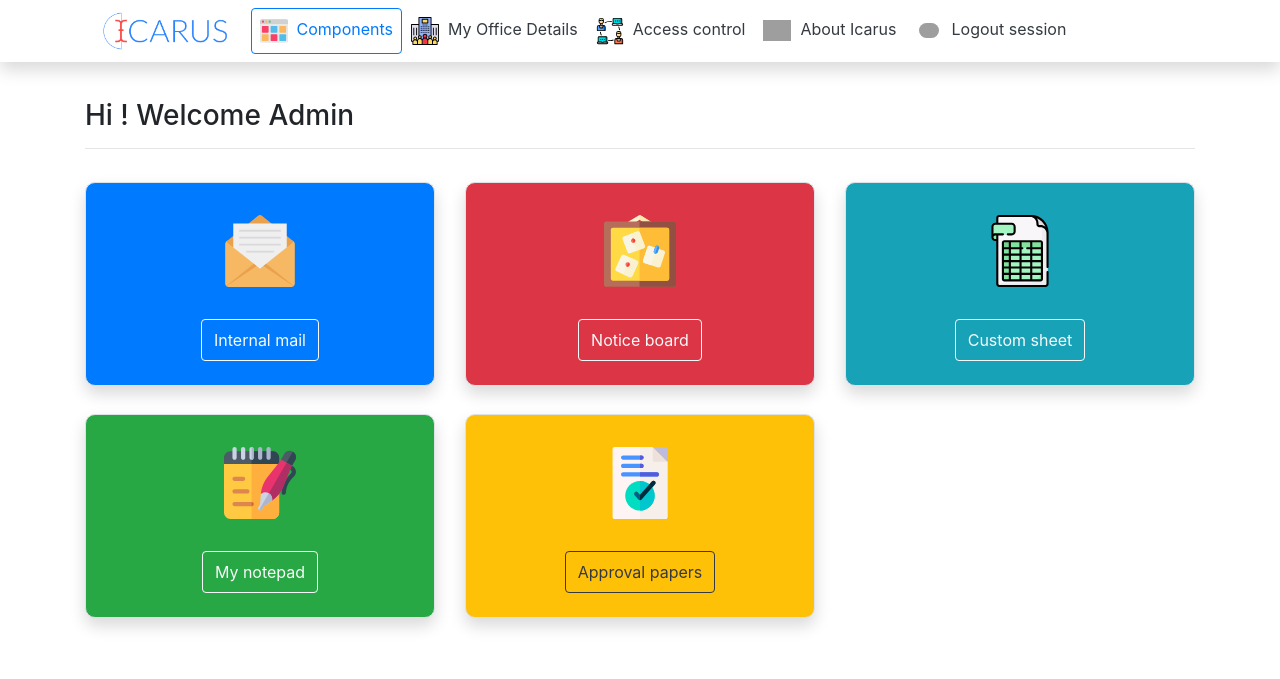
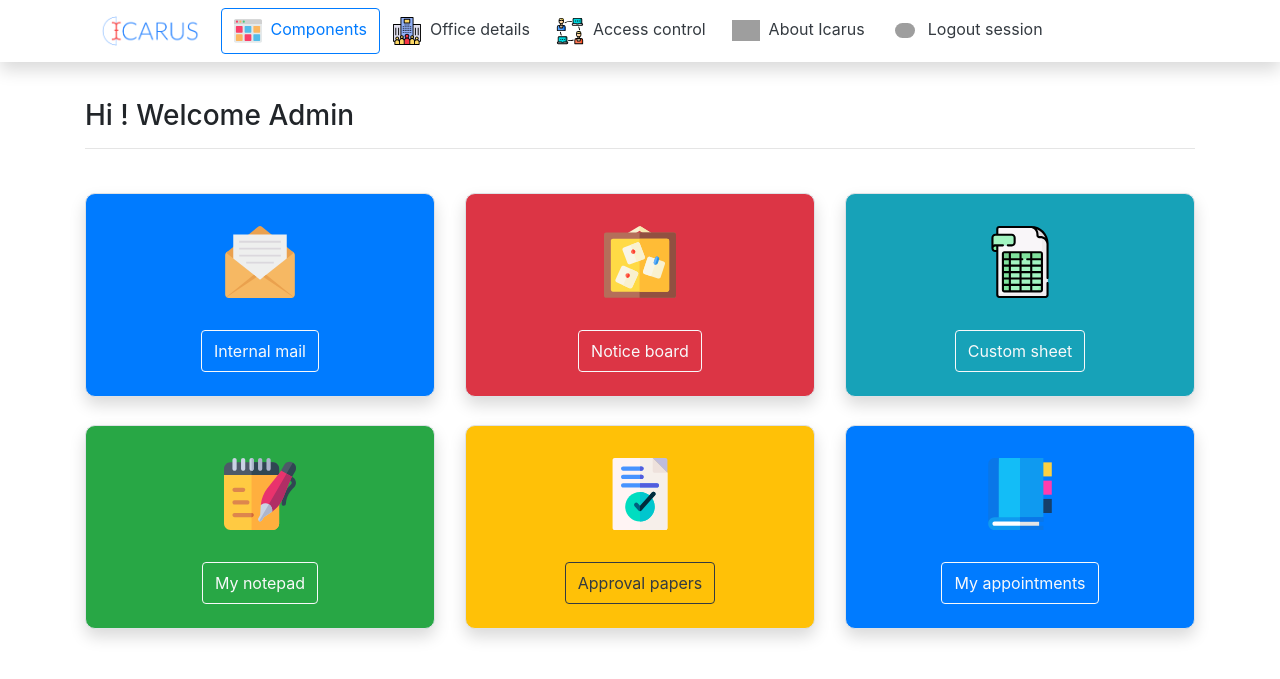
Before and after one commit to Arvin-Software/Icarus, a PHP site: page /admin/index.php in a window 1280 px wide. Shown: the top 679 px of the page. Run offline with PHP 8.4, Linux system fonts and the light colour scheme; the visitor is signed in with stand-in values (Sample User, id 1); some libraries are stand-ins or nearby versions; grey boxes are pictures that could not be loaded.

Commit message:
interface improvements

```diff
--- a/admin/about.php
+++ b/admin/about.php
@@ -4,6 +4,7 @@ include '../header.php';
 ?>
 <br>
 <br>
+<div class="container-fluid" style="overflow:auto; height: 85vh;">
 <div class="container">
 <img src="../images/icaruslogo1ba.png" alt="Valai Logo" style="width: 300px;">
 <br>
@@ -57,3 +58,4 @@ include '../header.php';
 <h6 class="text-center">Components like bootstrap, jquery and other products used in this project are the copyright of the respective owners.</h6>
 <h6 class="text-center">&copy; 2021 Icarus Project. All Rights Reserved.</h6>
 </div>
+</div>
--- a/admin/index.php
+++ b/admin/index.php
@@ -5,9 +5,9 @@ include '../header.php';
 <br>
 <div class="container" style="margin-top: 1%;">
     <h3>Hi ! Welcome Admin</h3><hr>
-    <div class="row" style="margin-top: 3%;">
+    <div class="row" style="margin-top: 1%;">
         <div class="col-lg-4">
-            <div class=" p-4 border text-center bor-ten shadow bg-primary">
+            <div class=" p-4 border text-center bor-ten shadow bg-primary" style="margin-top: 8%;">
                 <img src="../images/email.svg" alt="email" class="p-2" style="width: 88px;">
 
                 <br><br>
@@ -15,14 +15,14 @@ include '../header.php';
             </div>
         </div>
         <div class="col-lg-4">
-            <div class=" p-4 border text-center bor-ten shadow bg-danger">
+            <div class=" p-4 border text-center bor-ten shadow bg-danger" style="margin-top: 8%;">
                 <img src="../images/board.svg" alt="email" class="p-2" style="width: 88px;">
                 <br><br>
                 <a href="mail.php" class="btn btn-outline-light">Notice board</a>
             </div>
         </div>
         <div class="col-lg-4">
-            <div class=" p-4 border text-center bor-ten shadow bg-info">
+            <div class=" p-4 border text-center bor-ten shadow bg-info" style="margin-top: 8%;">
                 <img src="../images/spreadsheet.svg" alt="email" class="p-2" style="width: 88px;">
                 <br><br>
                 <a href="mail.php" class="btn btn-outline-light">Custom sheet</a>
@@ -42,5 +42,12 @@ include '../header.php';
                 <a href="mail.php" class="btn btn-outline-dark">Approval papers</a>
             </div>
         </div>
+        <div class="col-lg-4">
+            <div class="p-4 border text-center bor-ten shadow bg-primary" style="margin-top: 8%;">
+                <img src="../images/appointmentbook.svg" alt="email" class="p-2" style="width: 88px;">
+                <br><br>
+                <a href="mail.php" class="btn btn-outline-light">My appointments</a>
+            </div>
+        </div>
     </div>
 </div>
--- a/header.php
+++ b/header.php
@@ -121,7 +121,7 @@
     <?php
         include 'primarynav.php';
     ?>
-    <div class="container-fluid">
+    <div class="container-fluid" >
         <?php
         }
         ?>
--- a/primarynav.php
+++ b/primarynav.php
@@ -3,7 +3,7 @@ echo '<div class="bg-white shadow">';
 echo '<div class=" container">';
 echo '<nav class="navbar navbar-expand-lg navbar-light">
   <!-- Brand -->
-  <img src="/icarus/images/icaruslogo1ba.png" class="mx-auto d-block" style="background-color: #fff; width: 128px;" alt="logo">
+  <img src="/icarus/images/icaruslogo1ba.png" class="mx-auto d-block" style="background-color: #fff; width: 98px;" alt="logo">
   <!-- Toggler/collapsibe Button -->
   <button class="navbar-toggler bg-white" type="button" data-toggle="collapse" data-target="#collapsibleNavbar">
     <span class="navbar-toggler-icon"></span>
@@ -12,34 +12,34 @@ echo '<nav class="navbar navbar-expand-lg navbar-light">
     <ul class="navbar-nav">';
     echo '<li class="nav-item">';
       if($mainnav=="components"){
-        echo '<a class="btn-nav nav-item nav-link btn text-left bor-five btn-outline-primary  bor-none text-primary" href="index.php"><img src="/icarus/images/modules.svg" class="" style="width: 28px;">&nbsp;&nbsp;Components</a>';
+        echo '<a class="btn text-left btn-outline-primary  bor-none" href="index.php"><img src="/icarus/images/modules.svg" class="" style="width: 28px;">&nbsp;&nbsp;Components</a>';
       }else{
-        echo '<a class="btn-nav nav-item nav-link btn text-left bor-five text-dark bor-none" href="index.php"><img src="/icarus/images/modules.svg" class="" style="width: 28px;">&nbsp;&nbsp;Components</a>';
+        echo '<a class="btn text-left text-dark bor-none" href="index.php"><img src="/icarus/images/modules.svg" class="" style="width: 28px;">&nbsp;&nbsp;Components</a>';
       }
       echo '</li><li class="nav-item">';
         if($mainnav=="comp"){
-            echo '<a class="btn-nav nav-item nav-link btn text-left bor-five btn-outline-primary  bor-none text-primary" href="company.php"><img src="/icarus/images/enterprise.svg" class="" style="width: 28px;">&nbsp;&nbsp;My Office Details</a>';
+            echo '<a class="btn text-left btn-outline-primary  bor-none" href="company.php"><img src="/icarus/images/enterprise.svg" class="" style="width: 28px;">&nbsp;&nbsp;Office details</a>';
         }else{
-            echo '<a class="btn-nav nav-item nav-link btn text-left bor-five text-dark btn-bb bor-none" href="company.php"><img src="/icarus/images/enterprise.svg" class="" style="width: 28px;">&nbsp;&nbsp;My Office Details</a>';
+            echo '<a class="btn text-left text-dark btn-bb bor-none" href="company.php"><img src="/icarus/images/enterprise.svg" class="" style="width: 28px;">&nbsp;&nbsp;Office details</a>';
         }
       echo '</li><li class="nav-item">';
       if($mainnav=="access"){
-        echo '<a class="btn-nav nav-item nav-link btn text-left bor-five btn-outline-primary  bor-none text-primary" href="pursoft.php"><img src="/icarus/images/connection.svg" class="" style="width: 28px;">&nbsp;&nbsp;Access control</a>';
+        echo '<a class="btn text-left btn-outline-primary  bor-none" href="pursoft.php"><img src="/icarus/images/connection.svg" class="" style="width: 28px;">&nbsp;&nbsp;Access control</a>';
       }else{
-        echo '<a class="btn-nav nav-item nav-link btn text-left bor-five text-dark bor-none" href="pursoft.php"><img src="/icarus/images/connection.svg" class="" style="width: 28px;">&nbsp;&nbsp;Access control</a>';
+        echo '<a class="btn text-left text-dark bor-none" href="pursoft.php"><img src="/icarus/images/connection.svg" class="" style="width: 28px;">&nbsp;&nbsp;Access control</a>';
       }
 
       echo '</li><li class="nav-item">';
       if($mainnav=="about"){
-        echo '<a class="btn-nav nav-item nav-link btn text-left bor-five btn-outline-primary  bor-none text-primary" href="about.php"><img src="/valainet/images/info.svg" class="" style="width: 28px;">&nbsp;&nbsp;About Icarus</a>';
+        echo '<a class="btn text-left btn-outline-primary  bor-none" href="about.php"><img src="/valainet/images/info.svg" class="" style="width: 28px;">&nbsp;&nbsp;About Icarus</a>';
       }else{
-        echo '<a class="btn-nav nav-item nav-link btn text-left bor-five text-dark bor-none" href="about.php"><img src="/valainet/images/info.svg" class="" style="width: 28px;">&nbsp;&nbsp;About Icarus</a>';
+        echo '<a class="btn text-left text-dark bor-none" href="about.php"><img src="/valainet/images/info.svg" class="" style="width: 28px;">&nbsp;&nbsp;About Icarus</a>';
       }
       echo '</li><li class="nav-item">';
       if($mainnav=="logout"){
-        echo '<a class="btn-nav nav-item nav-link btn text-left bor-five btn-outline-primary  bor-none text-primary" href="../loginhandle/logout.php"><img src="/valainet/images/logout.svg" class=" bg-white bor-twen p-1" style="width: 28px;">&nbsp;&nbsp;Logout session</a>';
+        echo '<a class="btn text-left btn-outline-primary  bor-none" href="../loginhandle/logout.php"><img src="/valainet/images/logout.svg" class=" bg-white bor-twen p-1" style="width: 28px;">&nbsp;&nbsp;Logout session</a>';
       }else{
-        echo '<a class="btn-nav nav-item nav-link btn text-left bor-five text-dark bor-none" href="../loginhandle/logout.php"><img src="/valainet/images/logout.svg" class=" bg-white bor-twen p-1" style="width: 28px;">&nbsp;&nbsp;Logout session</a>';
+        echo '<a class="btn text-left text-dark bor-none" href="../loginhandle/logout.php"><img src="/valainet/images/logout.svg" class=" bg-white bor-twen p-1" style="width: 28px;">&nbsp;&nbsp;Logout session</a>';
       }
       echo '</li>
     </ul>
```
Also changed, not shown: images/appointmentbook.svg (added).
